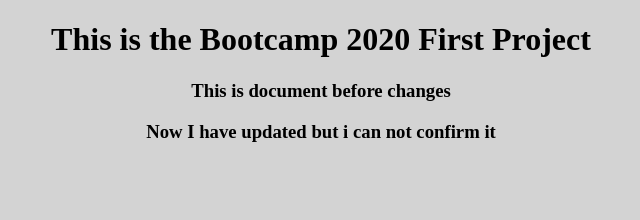
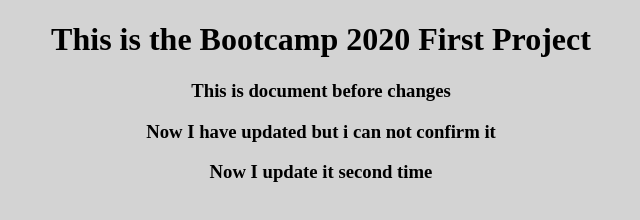
Before and after one commit to haris-aqeel/Bootcamp_project_1-a, a plain HTML site: page index.html in a window 1280 px wide. Shown: the whole page, without its empty margins (319-959 px from the left). Drawn offline with Linux system fonts and the light colour scheme.

Commit message:
update index.html

```diff
--- a/index.html
+++ b/index.html
@@ -18,6 +18,6 @@
     <h1>This is the Bootcamp 2020 First Project</h1>
     <h3>This is document before changes</h3>
     <h3> Now I have updated but i can not confirm it </h3>
-
+    <h3> Now I update it second time</h3>
 </body>
 </html>
```
